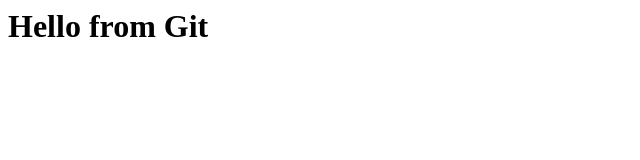
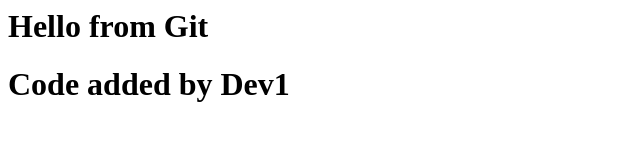
Before and after one commit to codewithbala/repo0205, a plain HTML site: page index.html in a window 1280 px wide. Shown: the whole page, without its empty margins (0-640 px from the left). Drawn offline with Linux system fonts and the light colour scheme.

Commit message:
dev1 added code to index.html

```diff
--- a/index.html
+++ b/index.html
@@ -4,6 +4,9 @@
 	</head>
 	<body>
 		<h1> Hello from Git </h1>
+		<div>
+			<h1> Code added by Dev1 </h1>
+		</div>
 	</body>
 
 </html>
```
